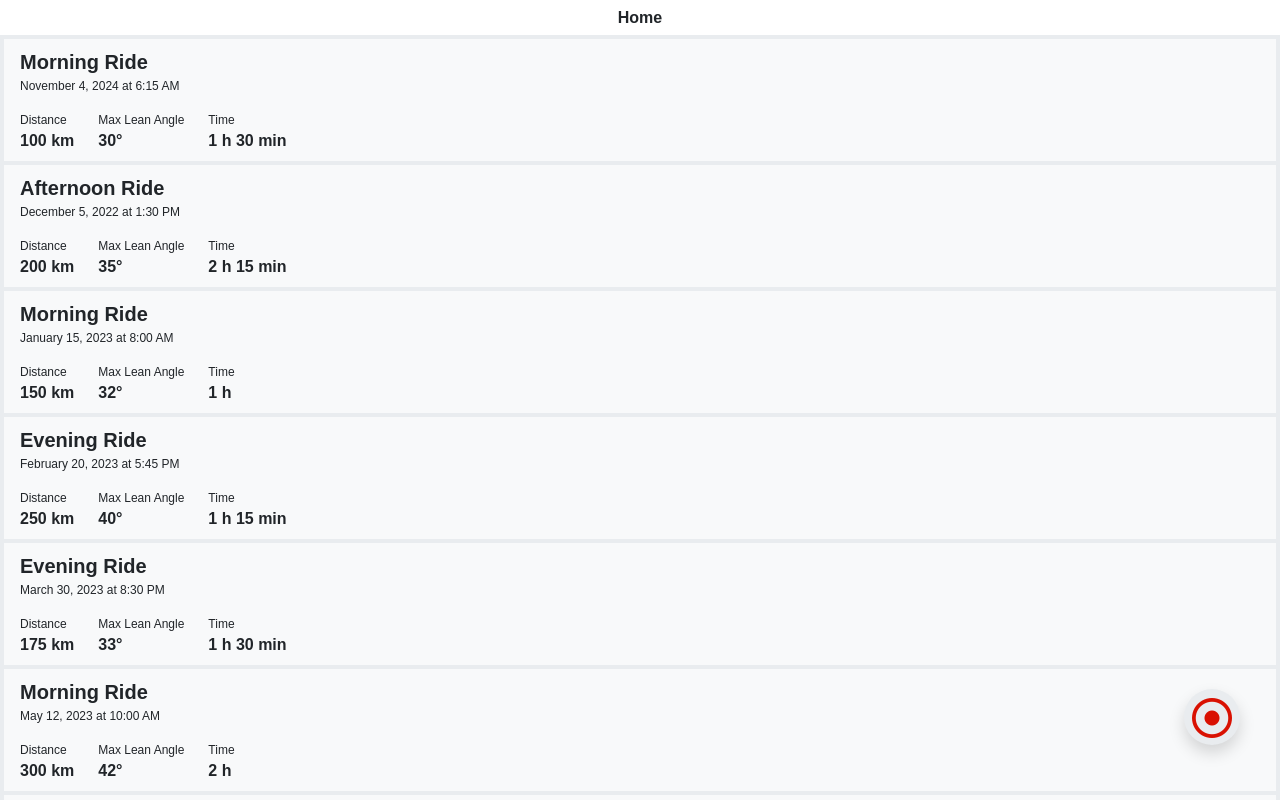
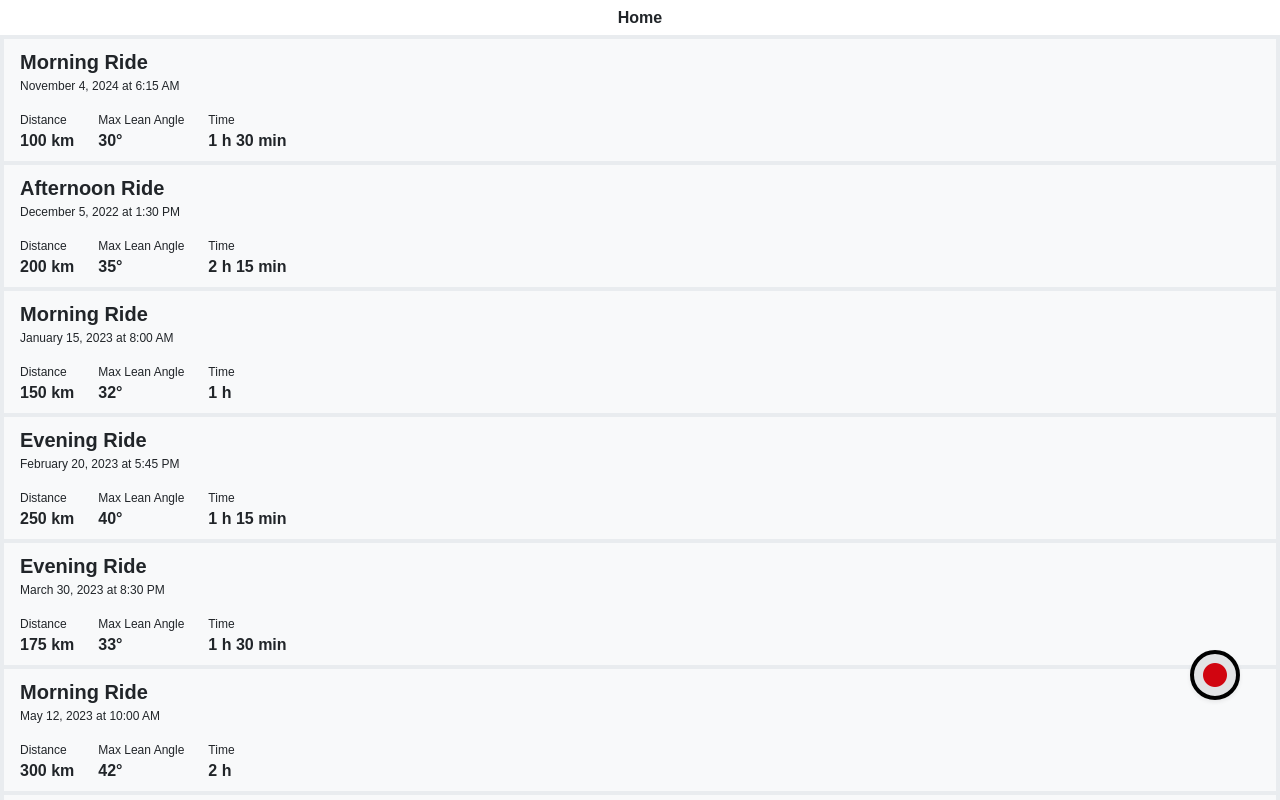
Before and after one commit to BusraTemizyurek/moto-perf, a plain HTML site: page index.html in a window 1280 px wide. Drawn offline with nearby package versions, Linux system fonts and the light colour scheme.

Commit message:
record button circle is fixed (#4)

```diff
--- a/index.css
+++ b/index.css
@@ -14,16 +14,16 @@ body {
 }
 
 .main-rec-button {
-    width: 56px;
-    height: 56px;
+    width: 50px;
+    height: 50px;
     bottom: 0;
     right: 0;
     margin-right: 40px;
-    margin-bottom: 55px;
+    margin-bottom: 100px;
     position: absolute;
     z-index: 9999;
-    border: unset;
     padding: unset;
+    padding-top: 1px;
 }
 
 .main-cardlist-div {
--- a/main-page.js
+++ b/main-page.js
@@ -36,8 +36,8 @@ class MainPage {
 
     #createButton() {
         const rec = document.createElement("button");
-        rec.innerHTML = '<i class="fa-regular fa-circle-dot" style="color: #d91102;"></i>';
-        rec.classList.add("shadow", "align-items-center", "main-rec-button", "fs-1", "bg-body-secondary", "rounded-circle");
+        rec.innerHTML = '<i class="fa-solid fa-circle fa-xl" style="color: #d10510;"></i>';
+        rec.classList.add("shadow-sm", "main-rec-button", "btn", "btn-outline-dark", "bg-secondary-subtle", "border", "border-4", "border-black", "rounded-circle");
         rec.onclick = this.#onRecClick.bind(this);
 
         return rec;
```
